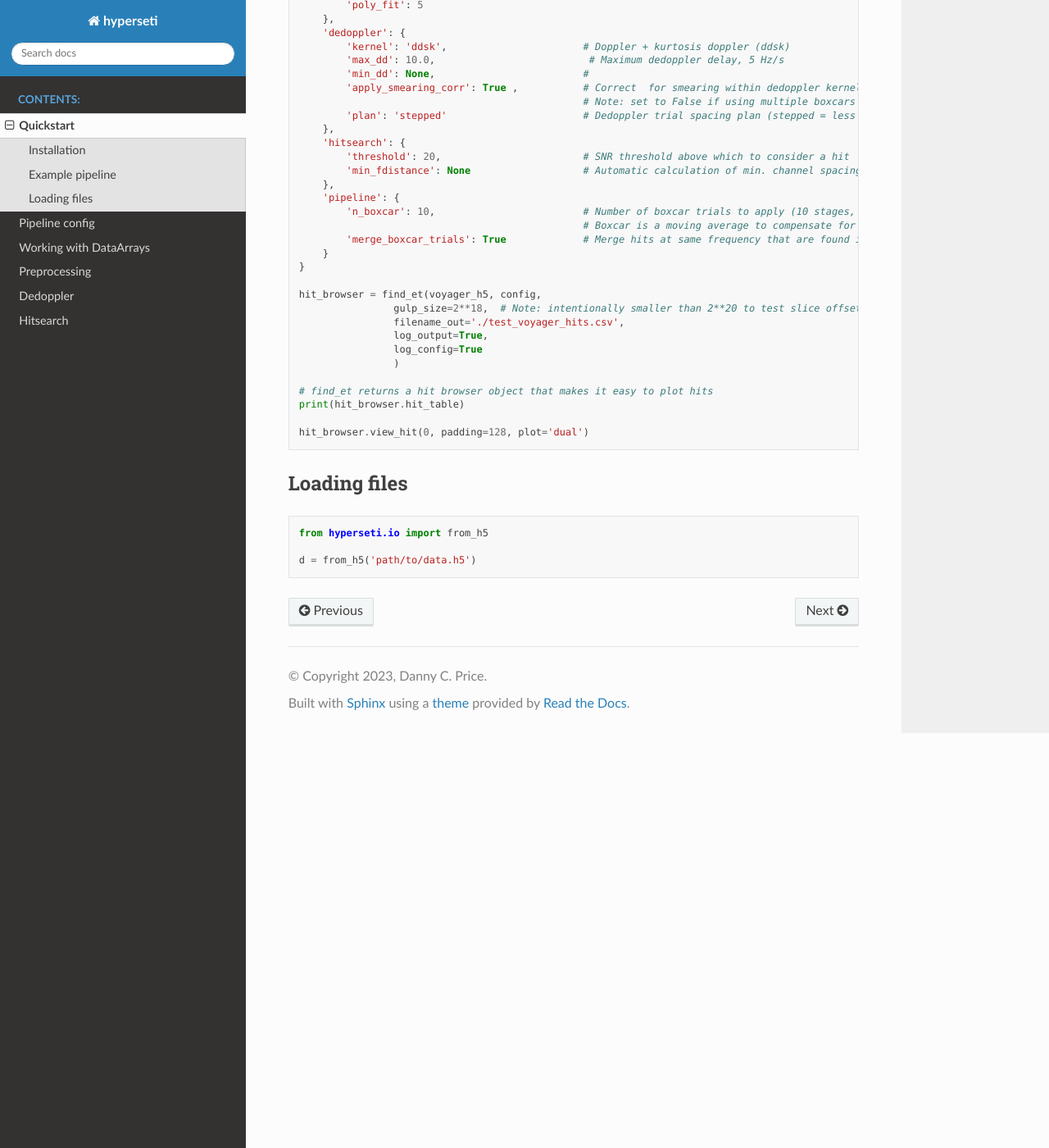
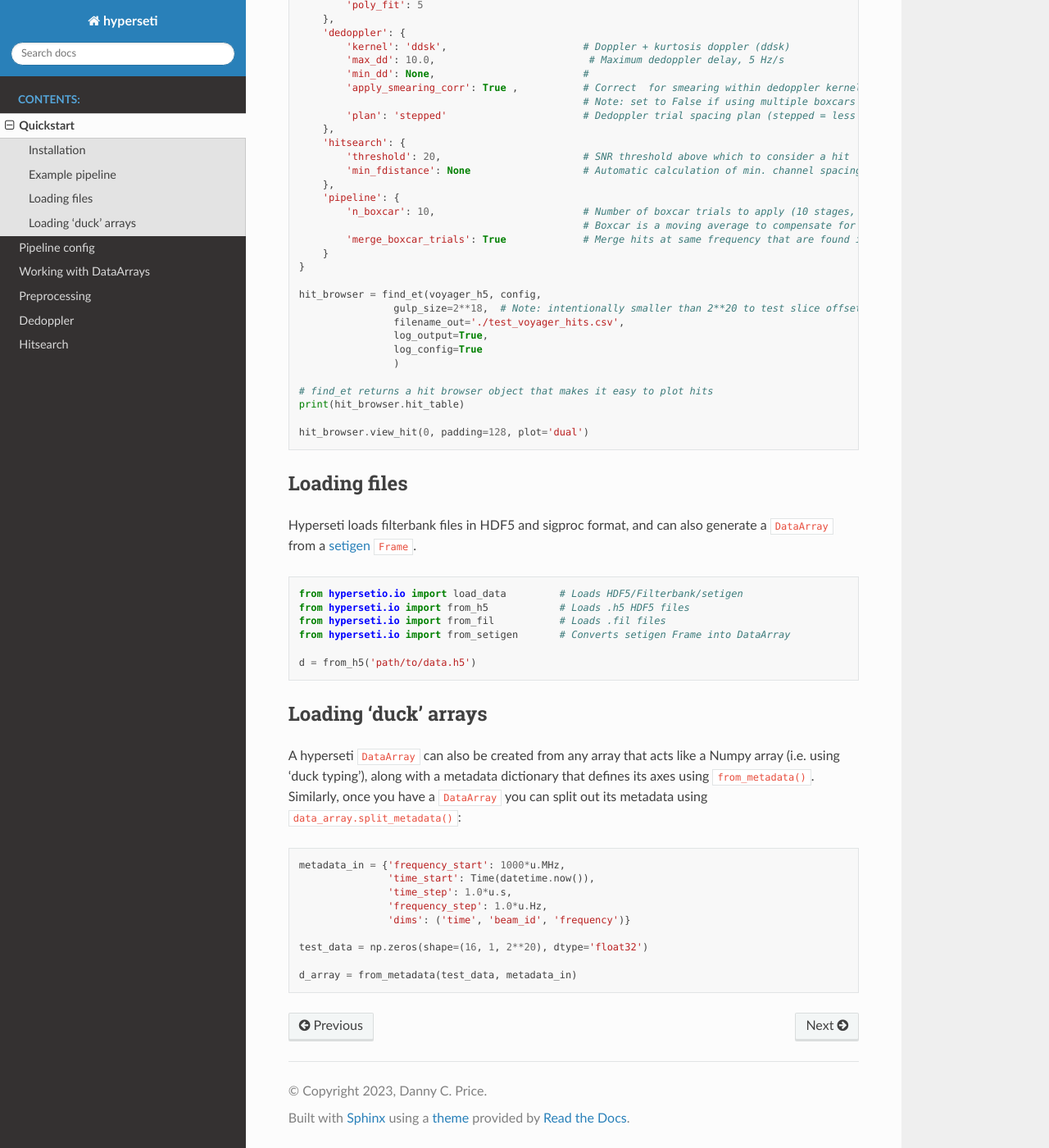
Before and after one commit to UCBerkeleySETI/hyperseti, a Sphinx documentation site: the page built from docs/usage/quickstart.md, in a window 1280 px wide and 1400 px high, scrolled down 859 px. Shown: the whole window at 82% size. Built offline with Sphinx 7.4.7 and the Read the Docs theme 2.0.0, drawn with Linux system fonts in a browser that asks for light colours.

Commit message:
Updating docs

````diff
--- a/docs/usage/quickstart.md
+++ b/docs/usage/quickstart.md
@@ -74,8 +74,30 @@ hit_browser.view_hit(0, padding=128, plot='dual')
 
 ### Loading files
 
+Hyperseti loads filterbank files in HDF5 and sigproc format, and can also generate a `DataArray` from a [setigen](https://github.com/bbrzycki/setigen) `Frame`.
+
 ```python
-from hyperseti.io import from_h5
+from hypersetio.io import load_data         # Loads HDF5/Filterbank/setigen
+from hyperseti.io import from_h5            # Loads .h5 HDF5 files
+from hyperseti.io import from_fil           # Loads .fil files
+from hyperseti.io import from_setigen       # Converts setigen Frame into DataArray
 
 d = from_h5('path/to/data.h5')
 ```
+
+### Loading 'duck' arrays
+
+A hyperseti `DataArray` can also be created from any array that acts like a Numpy array (i.e. using 'duck typing'), along with a metadata dictionary that defines its axes using `from_metadata()`. Similarly, once you have a `DataArray` you can split out its metadata using
+`data_array.split_metadata()`:
+
+```python
+metadata_in = {'frequency_start': 1000*u.MHz,
+               'time_start': Time(datetime.now()),
+               'time_step': 1.0*u.s,
+               'frequency_step': 1.0*u.Hz,
+               'dims': ('time', 'beam_id', 'frequency')}
+
+test_data = np.zeros(shape=(16, 1, 2**20), dtype='float32')
+
+d_array = from_metadata(test_data, metadata_in)
+```
--- a/setup.py
+++ b/setup.py
@@ -1,6 +1,6 @@
 from setuptools import setup, find_packages
 
-__version__ = "0.5.1"
+__version__ = "0.5.2"
 
 with open("hyperseti/version.py", "w") as fh:
     fh.write("HYPERSETI_VERSION = '{}'\n".format(__version__))
````
